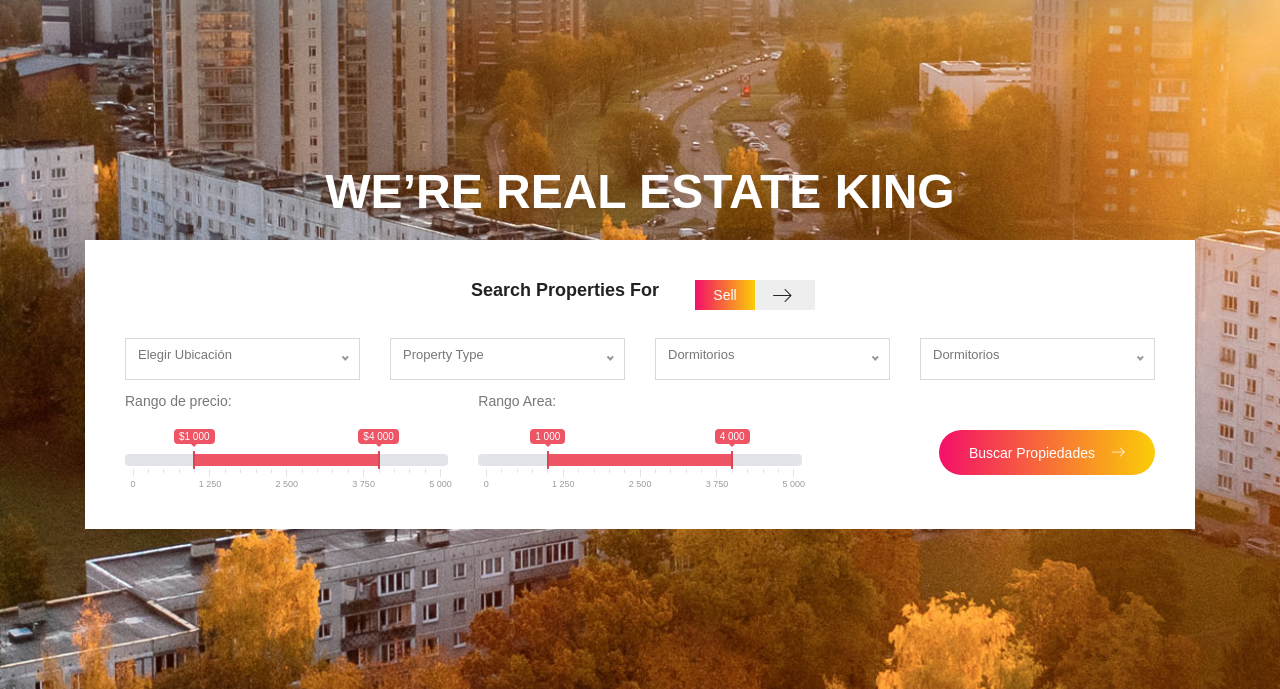
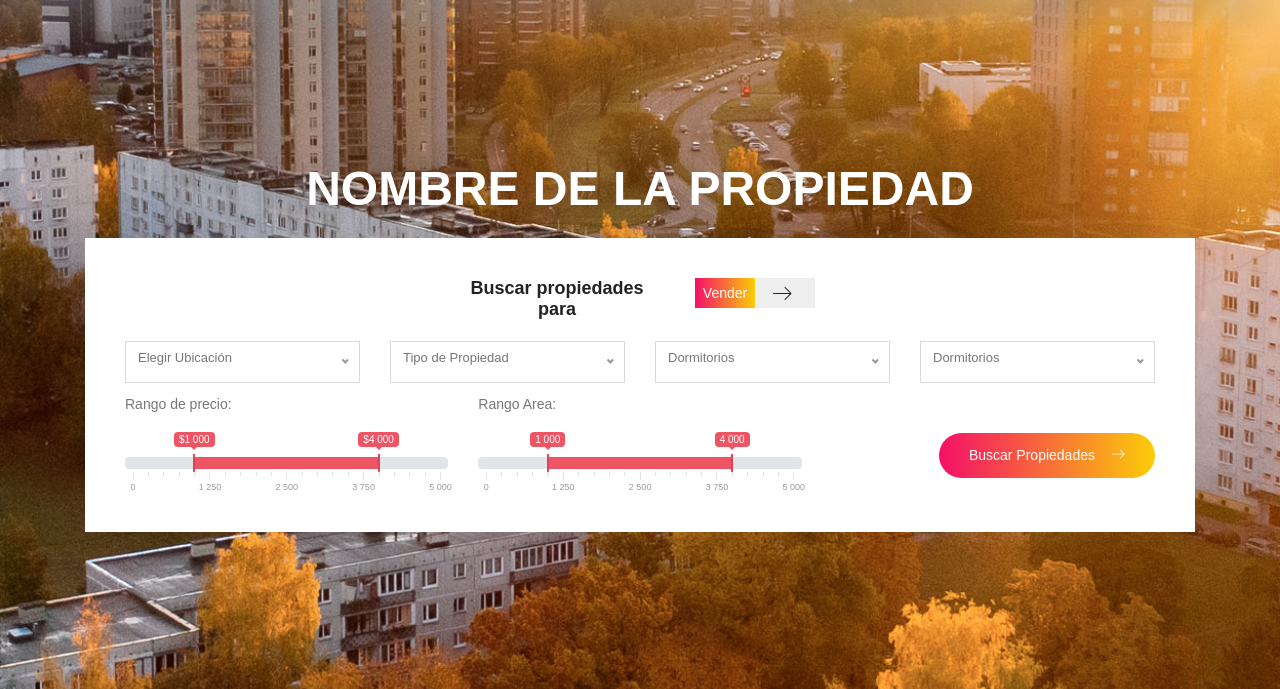
Before and after one commit to Pedro-martin/Inmobiliarias, a plain HTML site: page index.html in a window 1280 px wide. Shown: the part 111-800 px from the top of the page. Drawn offline with nearby package versions, Linux system fonts and the light colour scheme; some packages are replaced by stand-ins of ours.

Commit message:
Update index.html

```diff
--- a/index.html
+++ b/index.html
@@ -76,7 +76,7 @@
 					<div class="row fullscreen align-items-center justify-content-center" style="height: 915px;">
 						<div class="banner-content col-lg-12 col-md-12">
 							<h1 class="text-uppercase">
-								We’re Real Estate King
+								nombre de la propiedad
 							</h1>
 							<div class="search-field">
 								<form class="search-form" action="#">
@@ -84,7 +84,7 @@
 									 	<div class="col-lg-12 d-flex align-items-center justify-content-center toggle-wrap">
 											<div class="row">
 												<div class="col">
-													<h4 class="search-title">Search Properties For</h4>
+													<h4 class="search-title">Buscar propiedades para</h4>
 												</div>
 												<div class="col">
 													<div class="onoffswitch3 d-block mx-auto">
@@ -92,7 +92,7 @@
 													    <label class="onoffswitch3-label" for="myonoffswitch3">
 													        <span class="onoffswitch3-inner">
 													            <span class="onoffswitch3-active">
-													            	<span class="onoffswitch3-switch">Sell</span>
+													            	<span class="onoffswitch3-switch">Vender</span>
 													            	<span class="lnr lnr-arrow-right"></span>
 													            </span>
 													            <span class="onoffswitch3-inactive">
@@ -115,7 +115,7 @@
 									    </div>
 									    <div class="col-lg-3 col-md-6 col-xs-6">
 											<select name="Tipo de Propiedad" class="app-select form-control" required>
-												<option data-display="Property Type">Tipo de Propiedad</option>
+												<option data-display="Tipo de Propiedad">Tipo de Propiedad</option>
 												<option value="1">Tipo de Propiedad 1</option>
 												<option value="2">Tipo de Propiedad 2</option>
 												<option value="3">Tipo de Propiedad 3</option>
```
